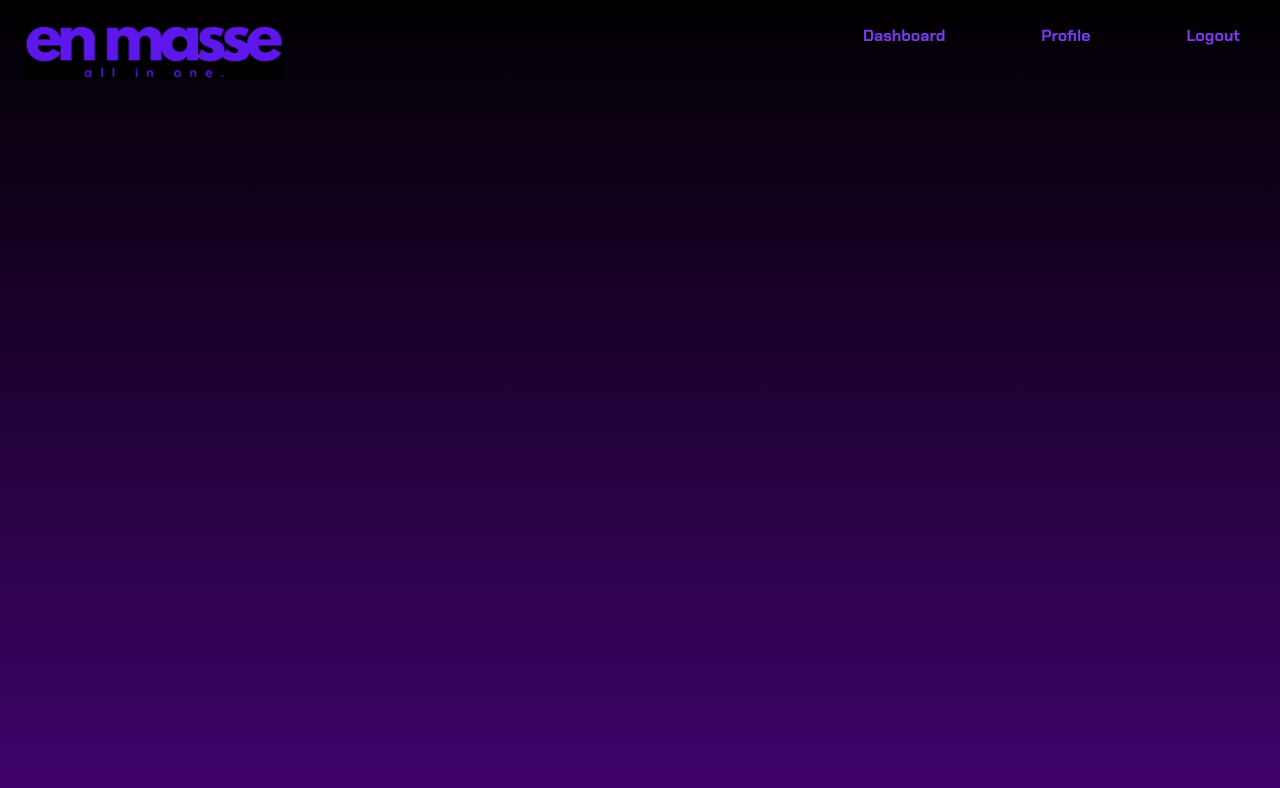
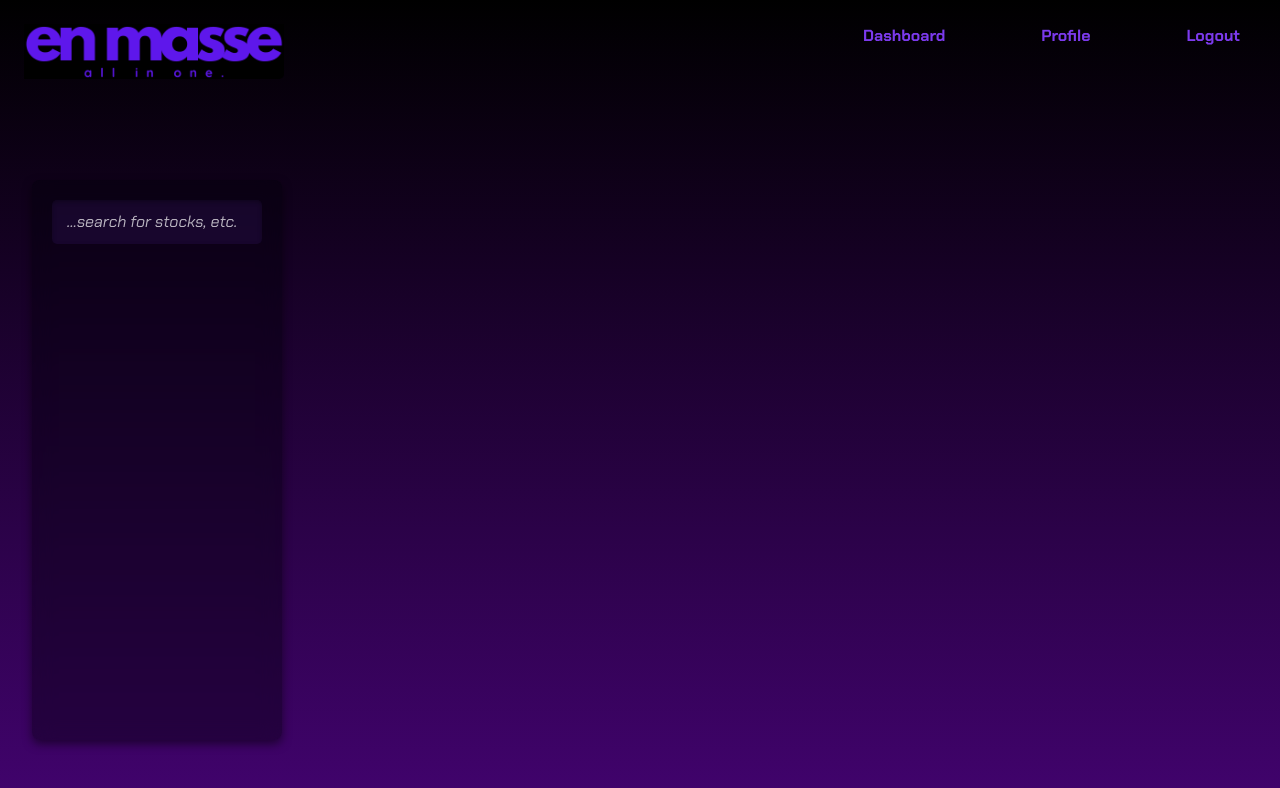
Before and after one commit to juroyye/capstone1, a React (Create React App) app: page /userdash in a window 1280 px wide. Shown: the top 788 px of the page. Built offline with nearby package versions, Linux system fonts and the light colour scheme.

Commit message:
constructed sidebar component, added styling

```diff
--- /dev/null
+++ b/src/components/sidebar/Sidebar.css
@@ -0,0 +1,35 @@
+
+.sidebar {
+    width: 250px;
+    height: 70vh;
+    position: fixed;
+    top: 180px;
+    left: 32px;
+    padding: 20px;
+    background: rgba(3, 1, 10, 0.4);
+    backdrop-filter: blur(10px);
+    border-radius: 8px;
+    box-shadow: 0 4px 10px rgba(0, 0, 0, 0.5);
+    display: flex;
+    flex-direction: column;
+    align-items: center;
+    gap: 20px;
+  }
+
+
+  .search-bar {
+    width: 100%;
+    padding: 10px 15px;
+    border: none;
+    border-radius: 5px;
+    background: rgba(124, 58, 237, 0.1);
+    color: white;
+    font-size: 16px;
+    outline: none;
+    box-shadow: inset 0 2px 4px rgba(0, 0, 0, 0.3);
+  }
+
+  .search-bar::placeholder {
+    color: rgba(255, 255, 255, 0.7);
+    font-style: italic;
+  }
--- /dev/null
+++ b/src/components/sidebar/Sidebar.jsx
@@ -0,0 +1,28 @@
+import React, { useState } from "react";
+import '../sidebar/Sidebar.css'
+
+const Sidebar = ({ onSearch }) => {
+  const [query, setQuery] = useState("");
+
+  const handleSearch = (e) => {
+    e.preventDefault();
+    onSearch(query);
+  };
+
+  return (
+    <div className="sidebar">
+      <form onSubmit={handleSearch}>
+        <input
+          type="text"
+          className="search-bar"
+          placeholder="...search for stocks, etc."
+          value={query}
+          onChange={(e) => setQuery(e.target.value)}
+        />
+      </form>
+
+    </div>
+  );
+};
+
+export default Sidebar;
--- a/src/pages/UserDash/UserDash.jsx
+++ b/src/pages/UserDash/UserDash.jsx
@@ -1,4 +1,4 @@
-
+import Sidebar from '../../components/sidebar/Sidebar';
 import React from 'react';
 import Navbar from '../../components/navbar/Navbar';
 
@@ -8,6 +8,7 @@ const UserDash = () => {
     return (
         <div className="user-dash">
             <Navbar buttons={userDashButtons} />
+            <Sidebar/>
         </div>
     );
 };
```
Also changed, not shown: 1 other file (tests, documents, lock files or other folders).
